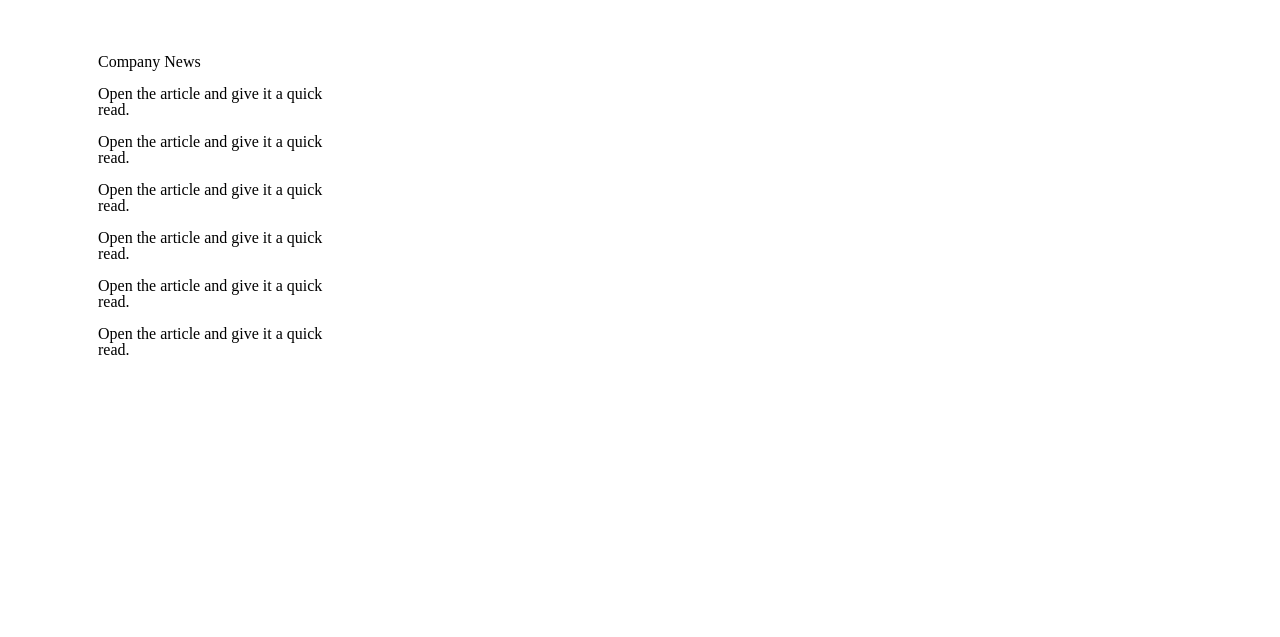
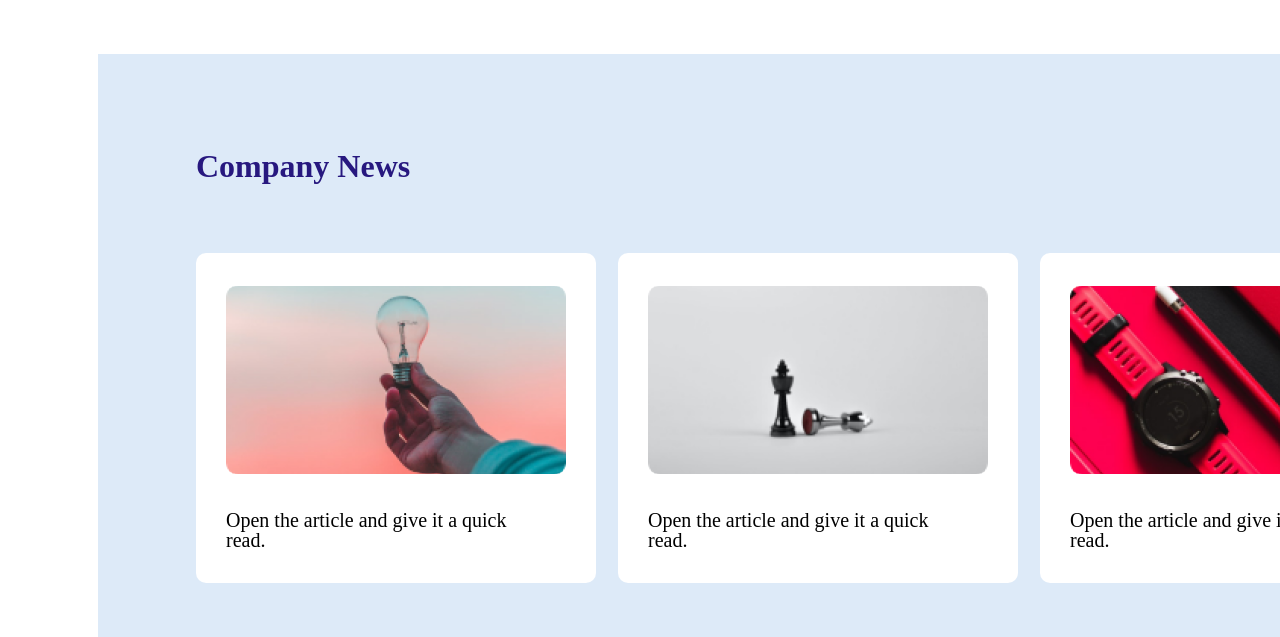
Before and after one commit to sabasoxaneishvili11/task6, a plain HTML site: page index.html in a window 1280 px wide. Shown: the part 163-800 px from the top of the page. Drawn offline with Linux system fonts and the light colour scheme.

Commit message:
add section

```diff
--- a/css/style.css
+++ b/css/style.css
@@ -48,3 +48,44 @@ color: #27187F;
     height: 100%;
     border: none;
 }
+/* section */
+h2 {
+    margin-bottom: 68px;
+    font-family: 'Ubuntu';
+font-style: normal;
+font-weight: 700;
+font-size: 32px;
+line-height: 37px;
+color: #27187F;
+}
+.search img {
+    width: 39px;
+    height: 39px;
+}
+.search input {
+    height: 100%;
+    border: none;
+}
+section {
+    background-color: #DDEAF8;
+    padding: 94px 98px 135px 98px;
+
+}
+
+.card {
+    display: flex;
+    flex-wrap: wrap;
+    justify-content: center;
+    gap: 22px;
+}
+.card div {
+    padding: 33px 30px;
+    background-color: #fff;
+    border-radius: 10px;
+    margin-bottom: 51px;
+}
+
+.card div p {
+    margin-top: 33px;
+    font-size: 20px;
+}
--- a/index.html
+++ b/index.html
@@ -30,28 +30,28 @@
         <h2>Company News</h2>
             <div class="card">
                 <div>
-                    <img src="imgs/Rectangle 10.png" alt="">
-                    <p>Open the article and give it a quick <br> read. </p>
+                    <img src="img/Rectangle 10.png" alt="">
+                    <p class="section_list">Open the article and give it a quick <br> read. </p>
                 </div>
                 <div>
-                    <img src="imgs/Rectangle 11.png" alt="">
-                    <p>Open the article and give it a quick <br> read. </p>
+                    <img src="img/Rectangle 11.png" alt="">
+                    <p class="section_list">Open the article and give it a quick <br> read. </p>
                 </div>
                 <div>
-                    <img src="imgs/Rectangle 12.png" alt="">
-                    <p>Open the article and give it a quick <br> read. </p>
+                    <img src="img/Rectangle 12.png" alt="">
+                    <p class="section_list">Open the article and give it a quick <br> read. </p>
                 </div>
                 <div>
-                    <img src="imgs/Rectangle 13.png" alt="">
-                    <p>Open the article and give it a quick <br> read. </p>
+                    <img src="img/Rectangle 13.png" alt="">
+                    <p class="section_list">Open the article and give it a quick <br> read. </p>
                 </div>
                 <div>
-                    <img src="imgs/Rectangle 14.png" alt="">
-                    <p>Open the article and give it a quick <br> read. </p>
+                    <img src="img/Rectangle 14.png" alt="">
+                    <p class="section_list">Open the article and give it a quick <br> read. </p>
                 </div>
                 <div>
-                    <img src="imgs/Rectangle 15.png" alt="">
-                    <p>Open the article and give it a quick <br> read. </p>
+                    <img src="img/Rectangle 15.png" alt="">
+                    <p class="section_list"> Open the article and give it a quick <br> read. </p>
                 </div>
             </div>
    </section>
```
Also changed, not shown: img/Rectangle 10.png (added), img/Rectangle 11.png (added), img/Rectangle 12.png (added), img/Rectangle 13.png (added), img/Rectangle 14.png (added), img/Rectangle 15.png (added).
